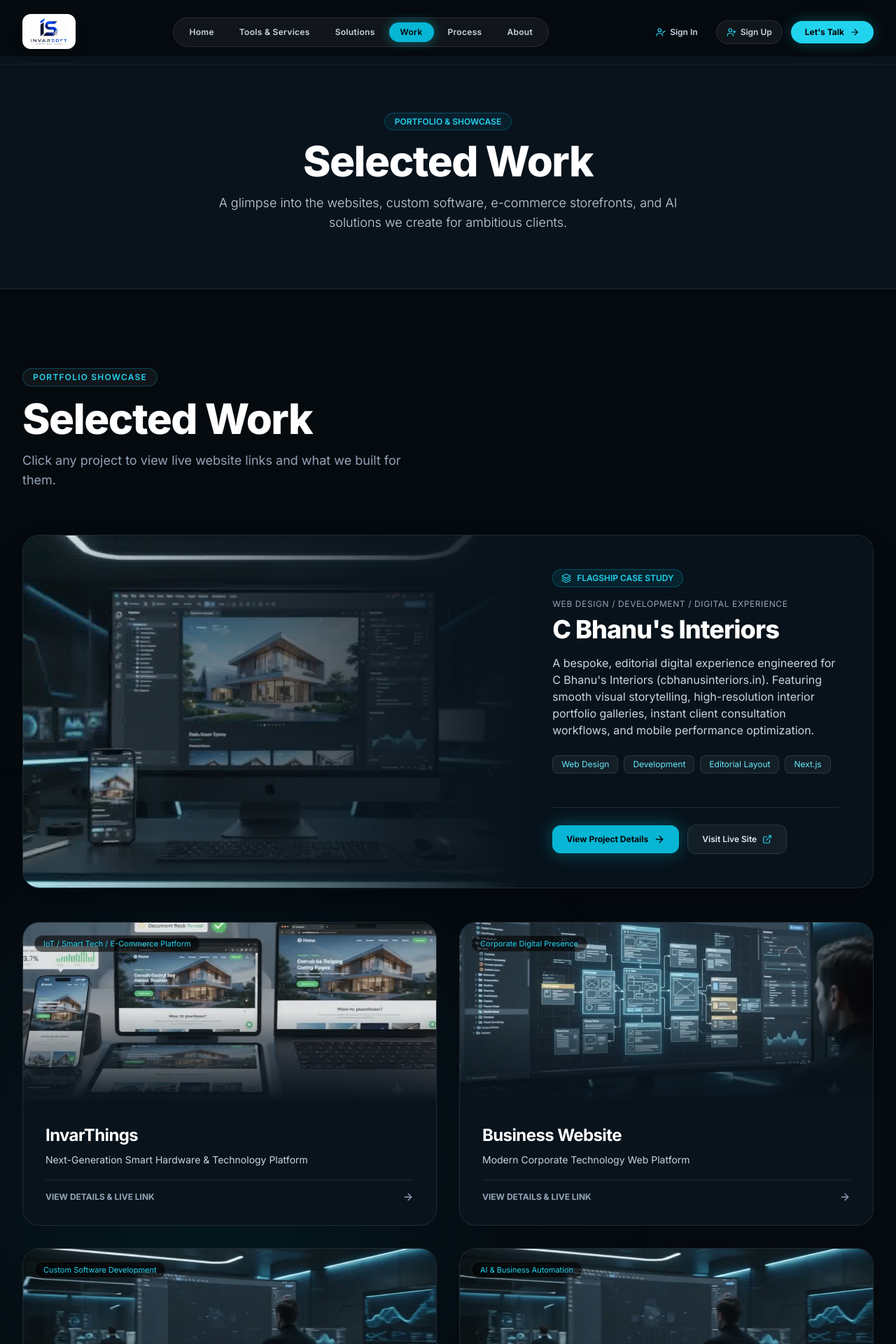
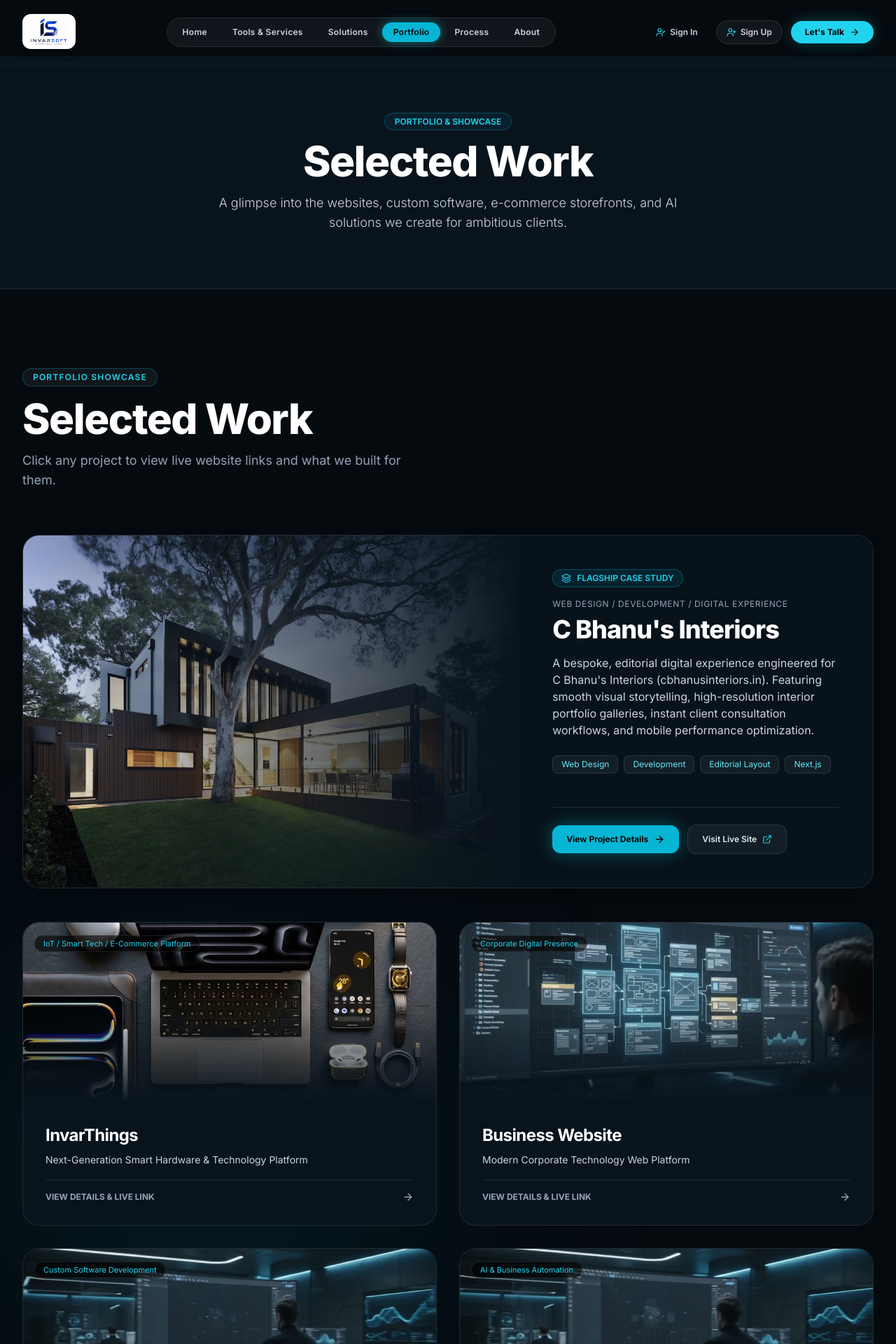
Before and after one commit to Invarsoft/invarsoft1, a Next.js app: page /projects in a window 1280 px wide. Shown: the top 1920 px of the page at 70% size. Built offline with nearby package versions, Linux system fonts and the light colour scheme.

Commit message:
Change nav label from Work to Portfolio and use live cover photos from cbhanusinteriors.in and invarthings.com

```diff
--- a/src/components/FeaturedWork.tsx
+++ b/src/components/FeaturedWork.tsx
@@ -26,7 +26,7 @@
     subtitle: 'High-End Luxury Interior Design Studio Platform',
     description: "A bespoke, editorial digital experience engineered for C Bhanu's Interiors (cbhanusinteriors.in). Featuring smooth visual storytelling, high-resolution interior portfolio galleries, instant client consultation workflows, and mobile performance optimization.",
     tags: ['Web Design', 'Development', 'Editorial Layout', 'Next.js'],
-    image: '/media_1787164393235.jpg',
+    image: '/cbhanu-cover.webp',
     liveUrl: 'https://cbhanusinteriors.in',
     featured: true,
     deliverables: [
@@ -51,7 +51,7 @@
     subtitle: 'Next-Generation Smart Hardware & Technology Platform',
     description: 'A cutting-edge technology and smart solutions platform built for InvarThings (invarthings.com). Designed for seamless product exploration, high-throughput e-commerce transactions, automated inventory management, and intuitive user experiences.',
     tags: ['E-Commerce', 'Smart Tech', 'Next.js', 'Stripe API'],
-    image: '/media_1787164387436.jpg',
+    image: '/invarthings-cover.png',
     liveUrl: 'https://invarthings.com',
     deliverables: [
       'High-Speed E-Commerce Architecture',
--- a/src/components/Navbar.tsx
+++ b/src/components/Navbar.tsx
@@ -29,7 +29,7 @@
     { label: 'Home', href: '/' },
     { label: 'Tools & Services', href: '/services' },
     { label: 'Solutions', href: '/solutions' },
-    { label: 'Work', href: '/projects' },
+    { label: 'Portfolio', href: '/projects' },
     { label: 'Process', href: '/process' },
     { label: 'About', href: '/about' },
   ];
```
Also changed, not shown: public/cbhanu-cover.webp (added), public/invarthings-cover.png (added).
